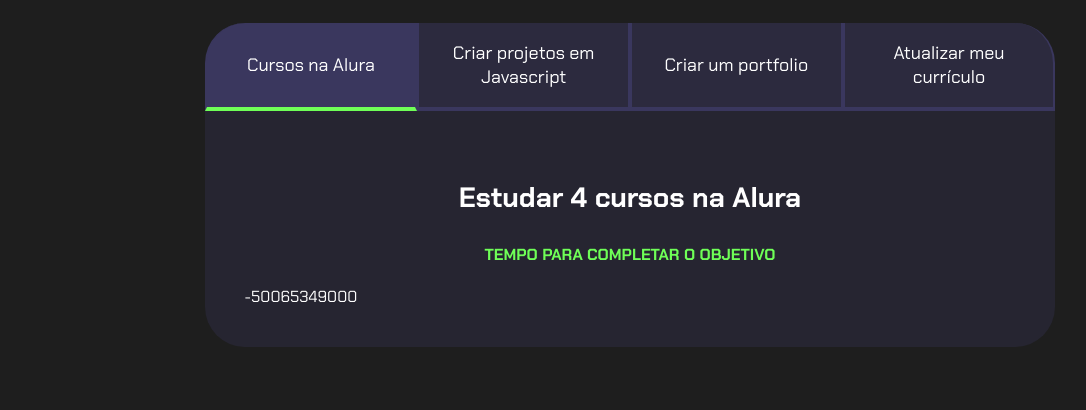
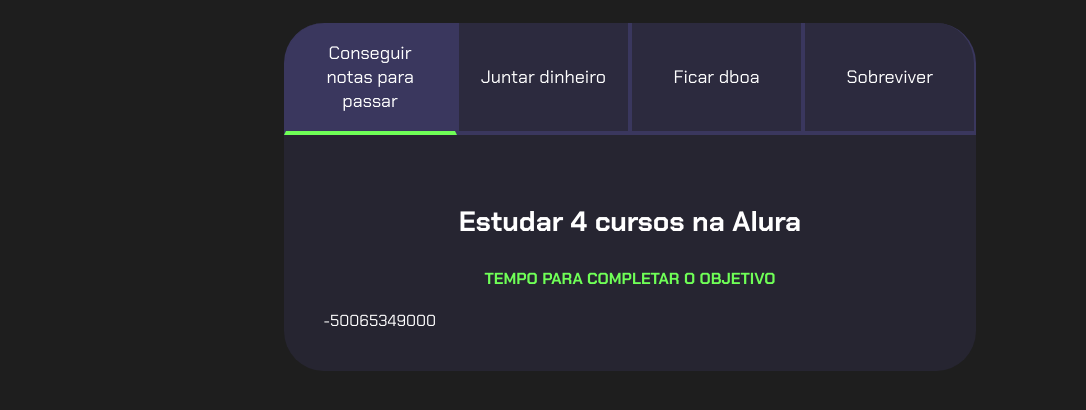
Before and after one commit to Rayqq666/salmon, a plain HTML site: page index.html in a window 1280 px wide. Shown: the part 80-490 px from the top of the page, without its empty margins (10-1096 px from the left). Drawn offline with Linux system fonts and the light colour scheme.

Commit message:
Add files via upload

```diff
--- a/index.html
+++ b/index.html
@@ -13,10 +13,10 @@
         <h2 class="titulo-principal">Meus Objetivos do ano<span>_</span></h2>
         <div class="conteudo">
             <div class="botoes">
-                <button class="botao ativo">Cursos na Alura</button>
-                <button class="botao">Criar projetos em Javascript</button>
-                <button class="botao">Criar um portfolio</button>
-                <button class="botao">Atualizar meu currículo</button>
+                <button class="botao ativo">Conseguir notas para passar</button>
+                <button class="botao">Juntar dinheiro</button>
+                <button class="botao">Ficar dboa</button>
+                <button class="botao">Sobreviver</button>
             </div>
             <div class="abas-textos">
                 <div class="aba-conteudo ativo">
```
